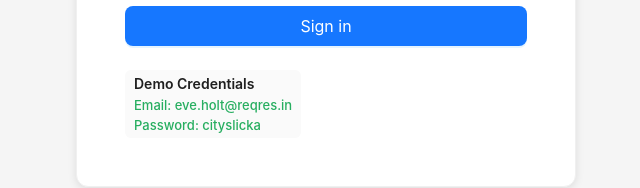
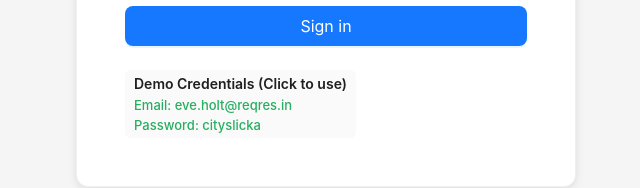
Before and after one commit to hariharandakshnamurthy/user-management, a React (Vite) app: page /login in a window 1280 px wide. Shown: the part 564-752 px from the top of the page, without its empty margins (322-962 px from the left). Built offline with nearby package versions, Linux system fonts and the light colour scheme; no server answers.

Commit message:
handled demo mode for allowing demo creds without validation

```diff
--- a/src/components/Login/Login.jsx
+++ b/src/components/Login/Login.jsx
@@ -11,7 +11,7 @@ import {
   Tag,
 } from "antd";
 import { LockOutlined, UserOutlined } from "@ant-design/icons";
-import { useEffect } from "react";
+import { useEffect, useState } from "react";
 import { useDispatch, useSelector } from "react-redux";
 import { loginRequest } from "../../redux/auth/authSlice.jsx";
 import { useNavigate } from "react-router-dom";
@@ -23,10 +23,10 @@ const { Title, Text } = Typography;
 function Login() {
   const dispatch = useDispatch();
   const navigate = useNavigate();
-
   const { loading, token, error } = useSelector((state) => state.auth);
-
   const [messageApi, contextHolder] = message.useMessage();
+  const [form] = Form.useForm();
+  const [isDemoMode, setIsDemoMode] = useState(false);
 
   const VALIDATION_RULES = {
     email: [
@@ -69,6 +69,20 @@ function Login() {
     dispatch(loginRequest(values));
   };
 
+  const handleUseDemoCredentials = () => {
+    setIsDemoMode(true);
+    form.setFieldsValue(DEMO_CREDENTIALS);
+    form.validateFields();
+  };
+
+  const handleFormChange = () => {
+    const currentValues = form.getFieldsValue();
+    const isDemo =
+      currentValues.email === DEMO_CREDENTIALS.email &&
+      currentValues.password === DEMO_CREDENTIALS.password;
+    setIsDemoMode(isDemo);
+  };
+
   return (
     <div className="login-container">
       {contextHolder}
@@ -83,17 +97,33 @@ function Login() {
       </Title>
       <Card className="login-card">
         <Form
+          form={form}
           name="login"
           layout="vertical"
           size="large"
           onFinish={handleSubmit}
+          onValuesChange={handleFormChange}
           autoComplete="off"
         >
-          <Form.Item name="email" rules={VALIDATION_RULES.email}>
+          <Form.Item
+            name="email"
+            rules={
+              isDemoMode
+                ? [{ required: true, message: "Email is required" }]
+                : VALIDATION_RULES.email
+            }
+          >
             <Input autoFocus prefix={<UserOutlined />} placeholder="Email" />
           </Form.Item>
 
-          <Form.Item name="password" rules={VALIDATION_RULES.password}>
+          <Form.Item
+            name="password"
+            rules={
+              isDemoMode
+                ? [{ required: true, message: "Password is required" }]
+                : VALIDATION_RULES.password
+            }
+          >
             <Input.Password prefix={<LockOutlined />} placeholder="Password" />
           </Form.Item>
 
@@ -117,12 +147,18 @@ function Login() {
             </Button>
           </Form.Item>
         </Form>
-        <Tag bordered className={"demo-tag"}>
-          <Text strong>Demo Credentials</Text>
+
+        <Tag
+          bordered
+          className={"demo-tag"}
+          style={{ cursor: "pointer" }}
+          onClick={handleUseDemoCredentials}
+        >
+          <Text strong>Demo Credentials (Click to use)</Text>
           <br />
-          Email: {DEMO_CREDENTIALS.email}
+          Email: eve.holt@reqres.in
           <br />
-          Password: {DEMO_CREDENTIALS.password}
+          Password: cityslicka
         </Tag>
       </Card>
     </div>
```
